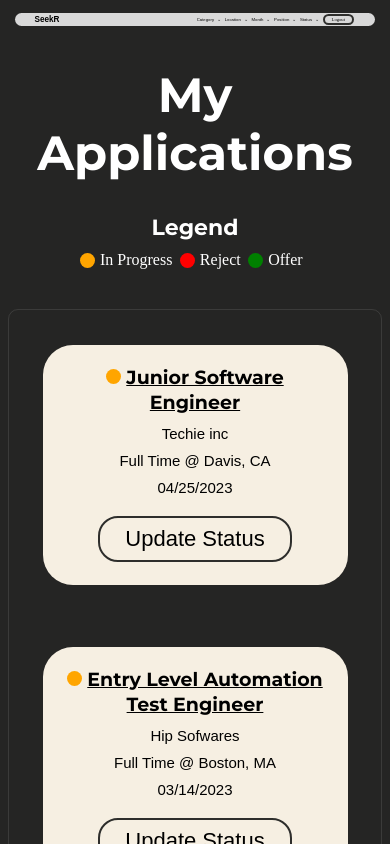
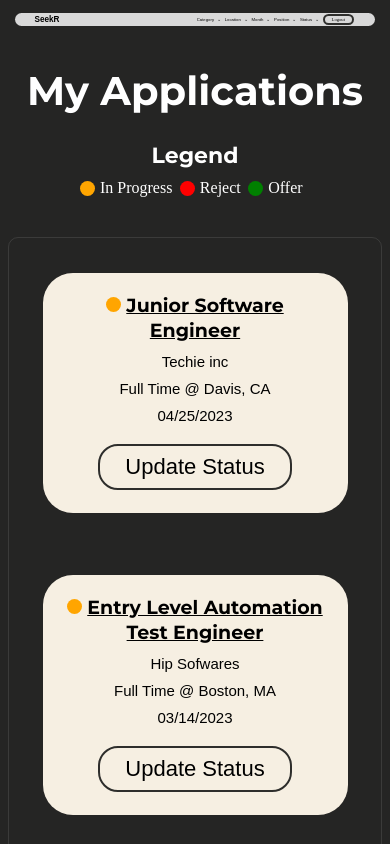
Before and after one commit to jSunpayco/seekr, a React (Vite) app: page /jobs in a window 390 px wide. Built offline with nearby package versions, Linux system fonts and the light colour scheme.

Commit message:
Job page title responsiveness

```diff
--- a/src/pages/Jobs/jobs.module.scss
+++ b/src/pages/Jobs/jobs.module.scss
@@ -12,6 +12,12 @@
     font-family: 'Montserrat', sans-serif;
     font-size: 48px;
     margin-top: 40px;
+    transition: font-size 0.3s ease;
+
+    @media (max-width: 460px) {
+        font-size: 40px;
+        transition: font-size 0.3s ease;
+    }
 }
 
 .legendTitle{
```
